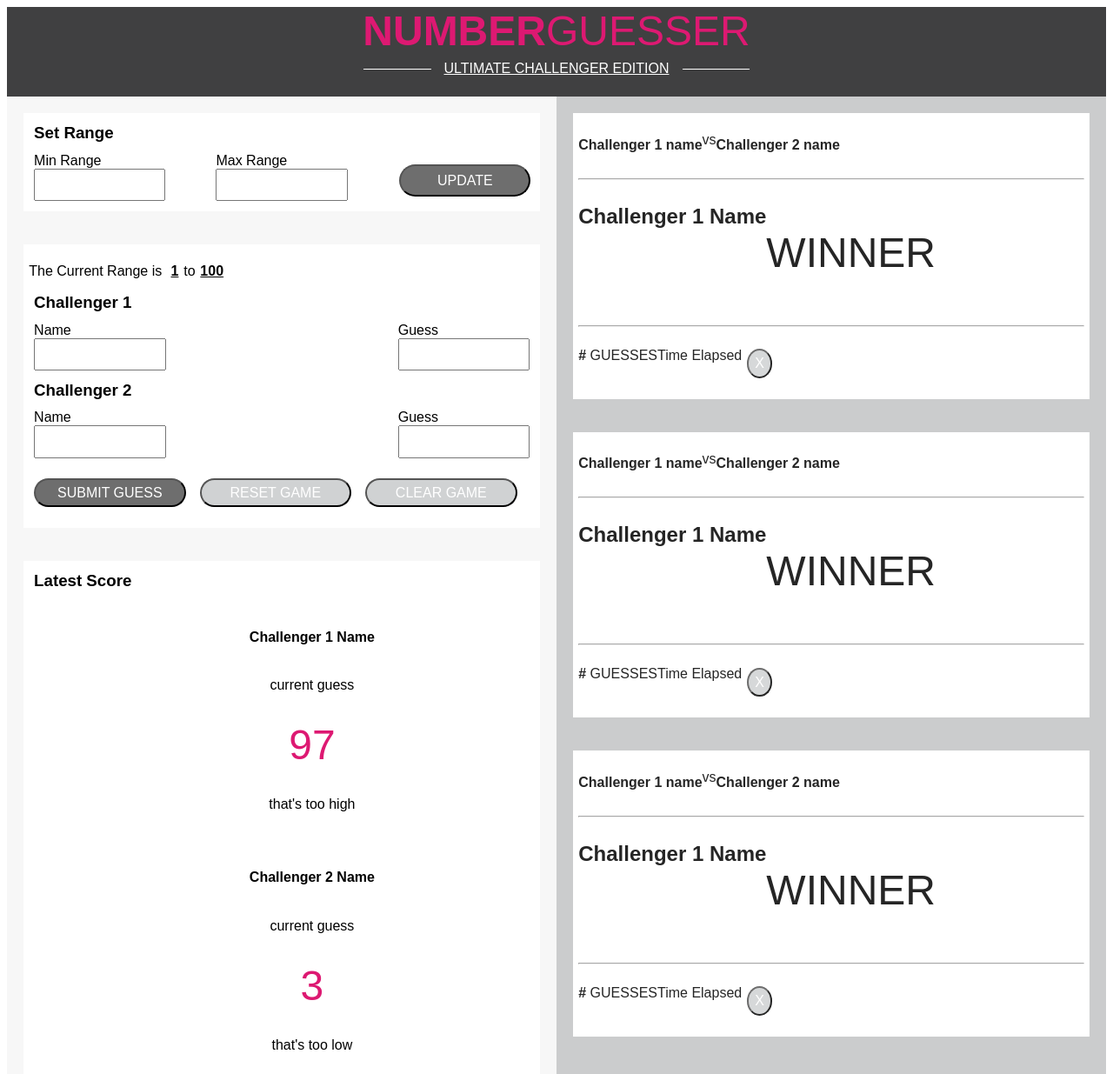
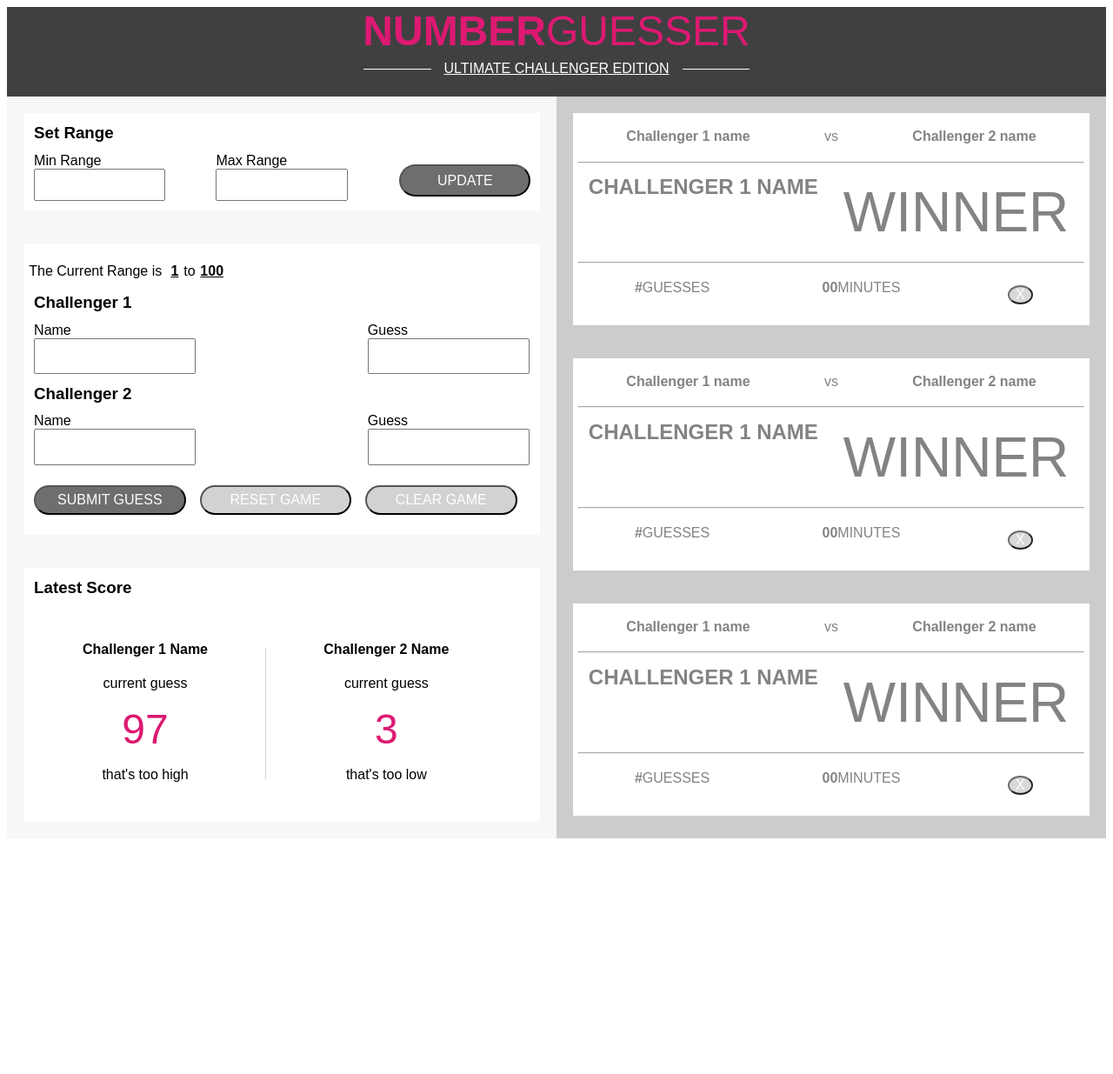
Before and after one commit to kalex19/numberGuesser, a plain HTML site: page index.html in a window 1280 px wide. Shown: the top 1235 px of the page at 87% size. After the commit the page ends 972 px from the top, so only its background shows below. Drawn offline with Linux system fonts and the light colour scheme.

Commit message:
Update css and html classes

```diff
--- a/index.html
+++ b/index.html
@@ -84,9 +84,12 @@
           <p>that's too high</p>
           </div>
 
+        <div class="outer-line">
+        <div class="inner-line">
+        </div>
+        </div>
 
-
-          <div class="lastest-score">
+          <div class="lastest-score-2">
           <h4>Challenger 2 Name</h4>
           <p>current guess</p>
           <p><span class="guess">3</span></p>
@@ -100,7 +103,7 @@
       <section class="column-2">
 
         <!--Card 1-->
-        <article>
+        <article >
           <div class="card">
           <h4>Challenger 1 name</h4>
           <p>vs</p>
@@ -110,21 +113,21 @@
           <hr />
 
           <div class="card">
-          <h2><strong>Challenger 1 Name</strong></h2>
-          <p class='winner'>WINNER</p>
+          <h2 class="winner"><strong>CHALLENGER 1 NAME</strong></h2>
+          <p class='winner2'>WINNER</p>
           </div>
 
           <hr />
 
           <div class="card">
           <p><strong>#</strong> GUESSES</p>
-          <p>Time Elapsed</p>
+          <p><strong>00</strong>MINUTES</p>
           <button class="exit">X</button>
           </div>
         </article>
 
     <!--Card 2-->
-        <article>
+        <article >
           <div class="card">
           <h4>Challenger 1 name</h4>
           <p>vs</p>
@@ -134,15 +137,15 @@
           <hr />
 
           <div class="card">
-          <h2><strong>Challenger 1 Name</strong></h2>
-          <p class='winner'>WINNER</p>
+          <h2 class="winner"><strong>CHALLENGER 1 NAME</strong></h2>
+          <p class='winner2'>WINNER</p>
           </div>
 
           <hr />
 
           <div class="card">
           <p><strong>#</strong> GUESSES</p>
-          <p>Time Elapsed</p>
+          <p><strong>00</strong>MINUTES</p>
           <button class="exit">X</button>
           </div>
 
@@ -159,15 +162,15 @@
           <hr />
 
           <div class="card">
-          <h2><strong>Challenger 1 Name</strong></h2>
-          <p class='winner'>WINNER</p>
+          <h2 class="winner"><strong>CHALLENGER 1 NAME</strong></h2>
+          <p class='winner2'>WINNER</p>
           </div>
 
           <hr />
 
           <div class="card">
           <p><strong>#</strong> GUESSES</p>
-          <p>Time Elapsed</p>
+          <p><strong>00</strong>MINUTES</p>
           <button class="exit">X</button>
           </div>
 
--- a/style.css
+++ b/style.css
@@ -125,13 +125,13 @@ span{
 }
 
 .c-name{
-  width: 164px;
+  width: 34%;
   justify-content: space-around;
   padding: 1%;
 }
 
 .challenger{
-  width: 28%;
+  width: 34%;
   justify-content: space-around;
   padding: 1%;
 }
@@ -157,15 +157,12 @@ button{
 }
 
 .lastest-score{
-  display: flex;
-  flex-wrap: wrap;
-  flex-direction: column;
+  display: inline-block;
   margin: 3%;
-  background-color: #fff;
-  width: auto;
+  width: 40%;
   padding: 1%;
   text-align: center;
-  margin-left: 15%;
+
 }
 
 .guess{
@@ -174,24 +171,92 @@ button{
   text-decoration: none;
 }
 
+
+.outer-line {
+  display: inline-block;
+  width: 1px;
+  height: 150px;
+  margin: 0%;
+  position: relative;
+  overflow: hidden;
+}
+
+.inner-line {
+  display: inline-block;
+  position: absolute;
+  width:100%;
+  height: 88px;
+  background:#D0D2D3 ;
+  top: 20%;
+  box-shadow: 0px 0px 0px 50px #D0D2D3;
+}
+
+.lastest-score-2{
+  display: inline-block;
+  margin: 3%;
+  width: 40%;
+  padding: 1%;
+  text-align: center;
+}
+
+.lastest-score, .lastest-score-2 p{
+  font-weight: 300;
+}
+
 /*Column 2*/
+
+ .column-2{
+  background-color: #C3C4C5;
+  opacity: .85;
+}
 
  .card{
   display: flex;
   flex-wrap: wrap;
+  flex-direction: row;
+  justify-content: space-around;
+  margin: 0%;
+  padding: 0%;
 }
 
+.card p{
+  margin: 1%;
+  padding: 1%;
+  display: flex;
+  flex-wrap: wrap;
+  justify-content: space-around;
+  color: #6e6e6e;
+  font-weight: 300;
+}
+
+.card h4{
+  margin: 1%;
+  padding: 1%;
+  width: 35%;
+  display: flex;
+  flex-wrap: wrap;
+  justify-content: space-around;
+  color: #6e6e6e;
+}
+
+.card h2{
+  color: #6e6e6e;
+  font-style: bold;
+}
 
 .winner{
-  font-size: 3em;
+  margin: 1%;
+}
+
+.winner2{
+  font-size: 4em;
+  text-align: center;
+  display: block;
+  font-weight: 300;
 }
 
 .exit{
   border-radius: 50%;
   width: 5%;
+  padding: 0%;
 }
-
-.column-2{
-  background-color: #C3C4C5;
-  opacity: .85;
-}
```
